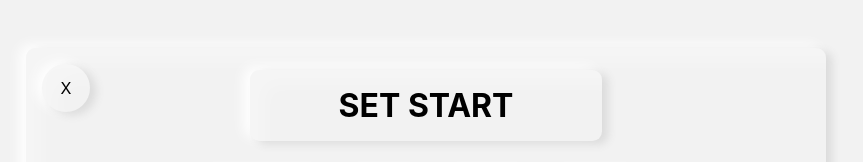
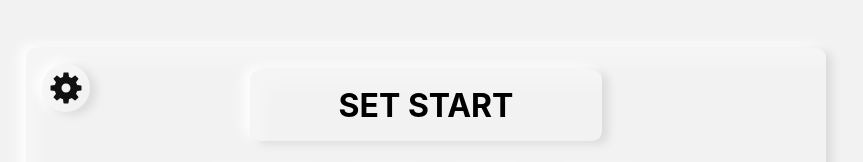
Before and after one commit to kantimam/react-a-star-search, a React (Create React App) app: page / in a window 1280 px wide. Shown: the top 162 px of the page, without its empty margins (214-1077 px from the left). Built offline with nearby package versions, Linux system fonts and the light colour scheme.

Commit message:
svg fixed

```diff
--- a/src/components/UiContainer.jsx
+++ b/src/components/UiContainer.jsx
@@ -1,4 +1,5 @@
 import React, {useState} from 'react'
+import Gear from './icons/gear'
 
 const UiContainer = ({finder, reset, uiMode, updateDim}) => {
     const [settings, toggleSettings]=useState(false);
@@ -42,7 +43,9 @@ const UiContainer = ({finder, reset, uiMode, updateDim}) => {
                     <button onClick={done} id="settingsButton" className="fancyShadow">UPDATE</button>
                 </>:
                 <>
-                    <div onClick={()=>toggleSettings(true)} className="toggleSettings fancyShadow">X</div>
+                    <div onClick={()=>toggleSettings(true)} className="toggleSettings fancyShadow">
+                        <Gear/>
+                    </div>
                     <h1 className="fancyShadow infoHeader">{uiMode}</h1>
                     <button className={`fancyShadow`} onClick={() => finder.findRandomPath()}>random path</button>
                     <button className="fancyShadow" onClick={() => finder.runStep()}>STEP</button>
--- /dev/null
+++ b/src/components/icons/gear.jsx
@@ -0,0 +1,14 @@
+import React from 'react'
+
+const gear = ({width=32, height=32}) => {
+    return (
+        <svg height={height} width={width} version="1.1" viewBox="0 0 64 64" xmlns="http://www.w3.org/2000/svg" x="0px" y="0px" xmlSpace="preserve">
+            <title>settings gear 63</title>
+            <g fill="#111111">
+                <path d="M62.132,27.009L54.19,25.95c-0.516-1.896-1.268-3.693-2.223-5.36l4.869-6.367 c0.304-0.398,0.267-0.96-0.087-1.314l-5.657-5.657c-0.355-0.355-0.916-0.394-1.314-0.087l-6.367,4.869 c-1.667-0.955-3.464-1.707-5.36-2.223l-1.059-7.942C36.925,1.371,36.501,1,36,1h-8c-0.501,0-0.925,0.371-0.991,0.868L25.95,9.81 c-1.896,0.516-3.693,1.268-5.36,2.223l-6.367-4.869c-0.398-0.306-0.96-0.268-1.314,0.087l-5.657,5.657 c-0.354,0.354-0.392,0.916-0.087,1.314l4.869,6.367c-0.955,1.667-1.707,3.464-2.223,5.36l-7.942,1.059C1.371,27.075,1,27.499,1,28v8 c0,0.501,0.371,0.925,0.868,0.991L9.81,38.05c0.516,1.896,1.268,3.693,2.223,5.36l-4.869,6.367c-0.304,0.398-0.267,0.96,0.087,1.314 l5.657,5.657c0.194,0.194,0.45,0.293,0.708,0.293c0.213,0,0.427-0.067,0.607-0.206l6.367-4.869c1.667,0.955,3.464,1.707,5.36,2.223 l1.059,7.942C27.075,62.629,27.499,63,28,63h8c0.501,0,0.925-0.371,0.991-0.868l1.059-7.942c1.896-0.516,3.693-1.268,5.36-2.223 l6.367,4.869c0.18,0.139,0.394,0.206,0.607,0.206c0.258,0,0.514-0.099,0.708-0.293l5.657-5.657c0.354-0.354,0.392-0.916,0.087-1.314 l-4.869-6.367c0.955-1.667,1.707-3.464,2.223-5.36l7.942-1.059C62.629,36.925,63,36.501,63,36v-8 C63,27.499,62.629,27.075,62.132,27.009z M32,41c-4.971,0-9-4.029-9-9c0-4.971,4.029-9,9-9c4.971,0,9,4.029,9,9 C41,36.971,36.971,41,32,41z" fill="#111111" />
+            </g>
+        </svg>
+    )
+}
+
+export default gear
```
Also changed, not shown: 18 other files (tests, documents, lock files or other folders).
